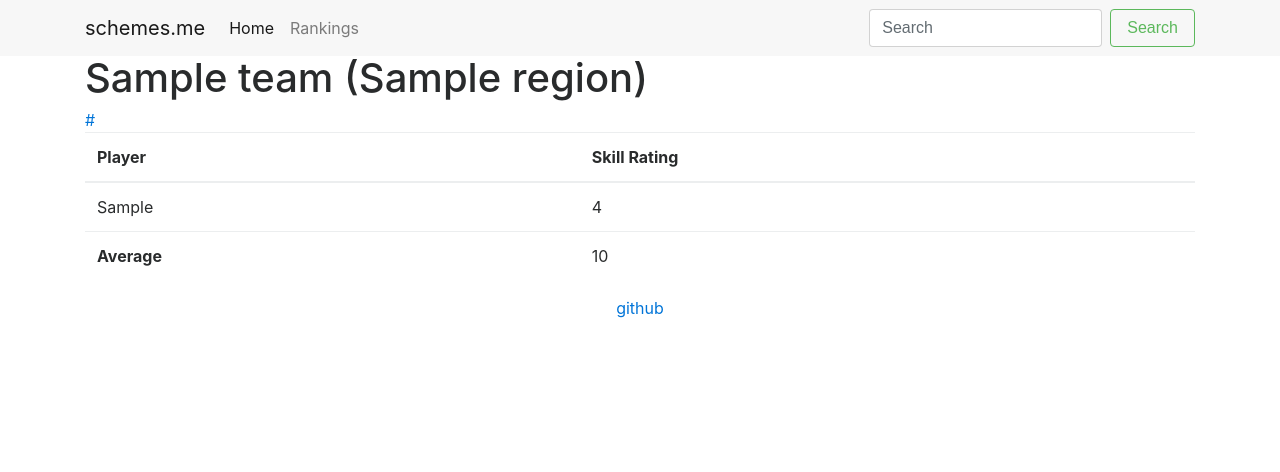
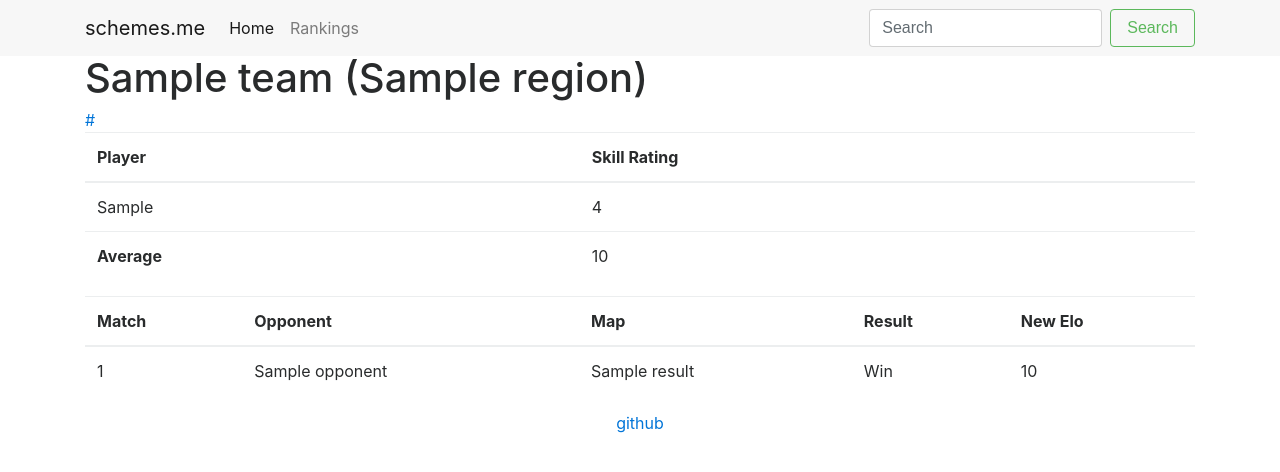
Before and after one commit to schemes-ohyeah/tcs-overwatch-elo, a Flask app: template templates/team.html in a window 1280 px wide. Shown: the top 472 px of the page. Run offline with Flask 2, Linux system fonts and the light colour scheme; the template is opened without the code that fills it: most values are stand-ins (such as "Sample title", 1, 10 or a date in 2020); some libraries are stand-ins or nearby versions.

Commit message:
match display on team page

```diff
--- a/TCS_Objects.py
+++ b/TCS_Objects.py
@@ -52,6 +52,7 @@ class Team():
         self.players = players
         self.average_sr = average_sr
         self.elo = elo
+        self.matches = matches
 
         if players is None:
             self.scrape_player_list()
--- a/main.py
+++ b/main.py
@@ -42,10 +42,32 @@ def search():
 
 @app.route("/team/<id>")
 def team(id):
-    teams = TCS.read_teams_from_json(reset_elo=False)
+    teams = TCS.read_teams_from_json(reset=False)
+    matches = TCS.read_matches_from_json()
     team = teams[int(id)]
-    return render_template("team.html", team=team)
+    matches = [matches[match_id] for match_id in team.matches]
+    my_matches = []
+    opponent = None
+    for match in matches:
+        data = {}
+        if match.team_1id == team.id:
+            data["results"] = match.results
+            data["elos"] = match.team_1elos
+            opponent = teams[match.team_2id].name
+        elif match.team_2id == team.id:
+            # Matches store win result relative to team 1. Flip if this is team 2
+            data["results"] = [[-result[0], result[1]] for result in match.results]
+            data["elos"] = match.team_2elos
+            opponent = teams[match.team_1id].name
+        else:
+            print("something is wrong with team match finding")
+        data["url"] = match.url
+        my_matches.append(data)
 
+    return render_template("team.html",
+                           team=team,
+                           matches=my_matches,
+                           opponent=opponent)
 
 if __name__ == "__main__":
     app.run()
--- a/templates/team.html
+++ b/templates/team.html
@@ -4,6 +4,8 @@
     <div class="container">
         <h1>{{ team.name }} ({{ team.region|capitalize }})</h1>
         <a href="{{ team.url }}">{{ team.url }}</a>
+
+        <!-- Table of players -->
         <table class="table">
             <thead>
             <tr>
@@ -24,5 +26,43 @@
             </tr>
             </tbody>
         </table>
+
+        <!-- Table of matches -->
+        <table class="table">
+            <thead>
+            <tr>
+                <th>Match</th>
+                <th>Opponent</th>
+                <th>Map</th>
+                <th>Result</th>
+                <th>New Elo</th>
+            </tr>
+            </thead>
+            <tbody>
+            {% for match in matches %}
+                {% set outer_loop = loop %}
+                {% for result in match.results %}
+                    <tr>
+                        <td>{{ outer_loop.index }}</td>
+                        <td>{{ opponent }}</td>
+                        <td>{{ result[1] }}</td>
+                        {% if result[0] == 1 %}
+                            <td>Win</td>
+                        {% elif result[0] == 0 %}
+                            <td>Draw</td>
+                        {% elif result[0] == -1 %}
+                            <td>Lose</td>
+                        {% else %}
+                            <td>broke code tbh</td>
+                        {% endif %}
+
+                        {# TODO Currently skipping index 0 which is the starting elo #}
+                        {# Maybe find a way to indicate this in the UI? #}
+                        <td>{{ match.elos[loop.index]|round(2) }}</td>
+                    </tr>
+                {% endfor %}
+            {% endfor %}
+            </tbody>
+        </table>
     </div>
 {% endblock %}
```
